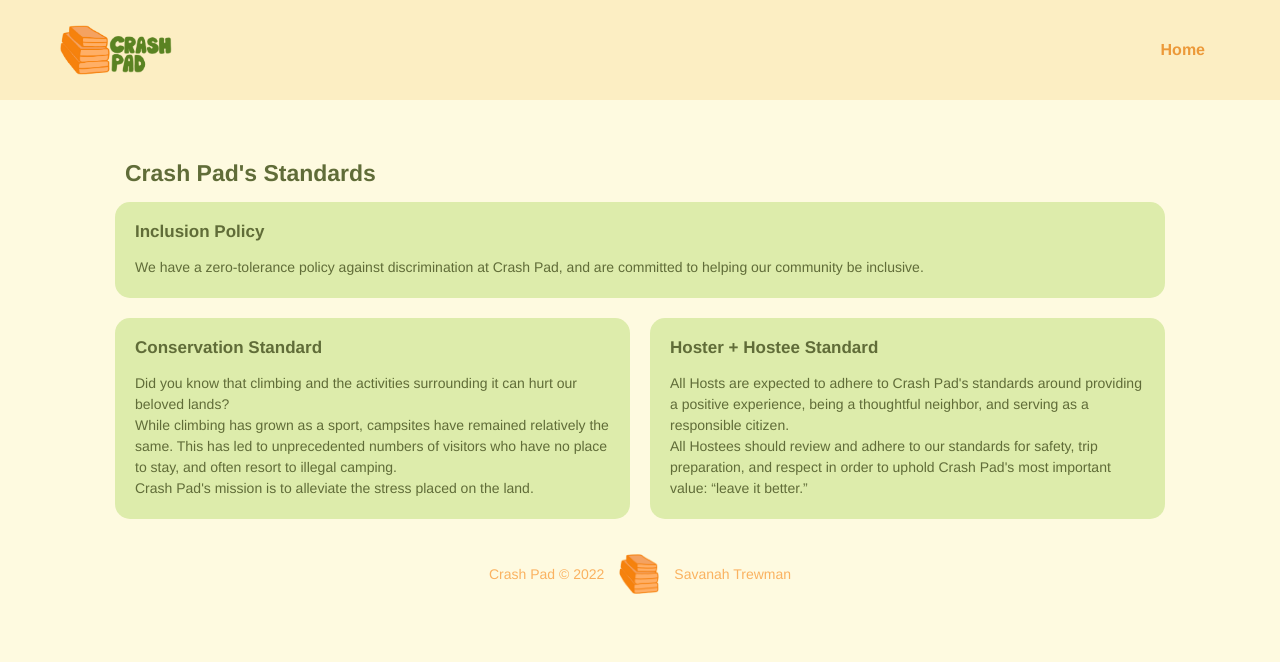
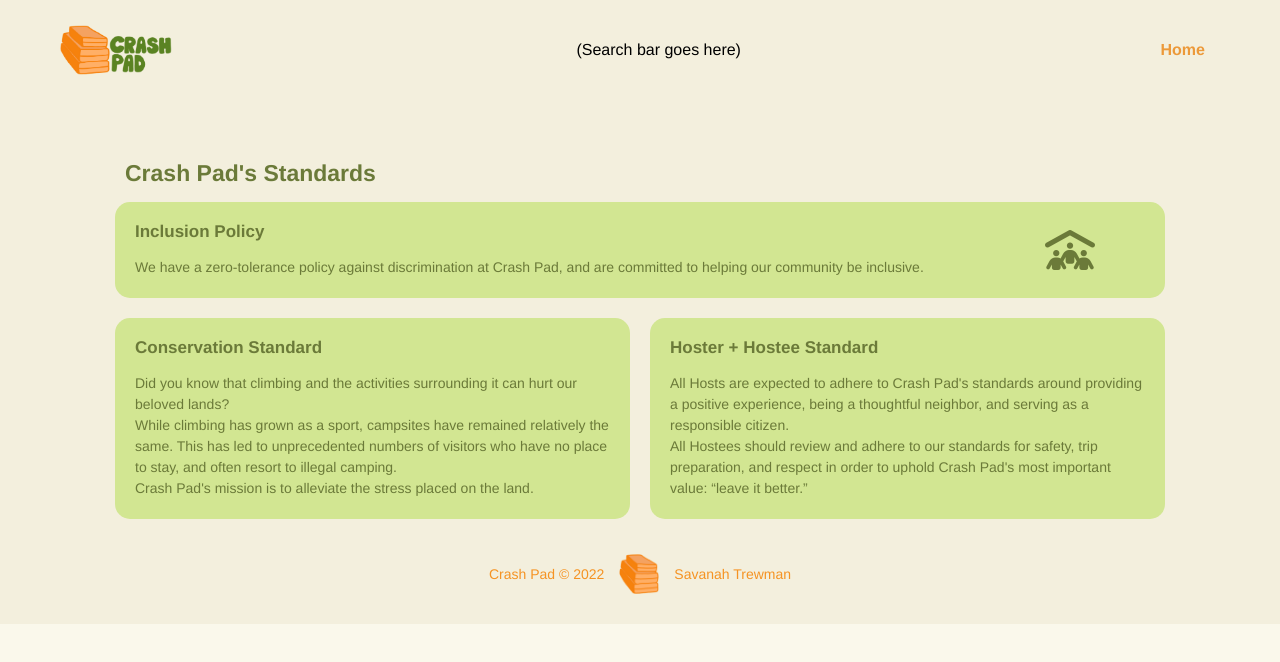
Before and after one commit to strewm/Crash-Pad, a React (Create React App) app in the folder frontend/: page / in a window 1280 px wide. Shown: the top 662 px of the page. Built offline with nearby package versions, Linux system fonts and the light colour scheme; no server answers.

Commit message:
rearranging home + fixed some odd styling bugs

```diff
--- a/frontend/src/components/Footer/Footer.css
+++ b/frontend/src/components/Footer/Footer.css
@@ -5,7 +5,8 @@
     justify-content: center;
     align-items: center;
     padding: 60px 60px 0 60px;
-    color: #606C38;
+    color: #6b7a39;
+    background-color: #f3efdd;
 }
 
 
@@ -16,23 +17,44 @@
     justify-content: center;
     align-items: flex-start;
     max-width: 1050px;
+    background-color: transparent;
 }
 
 .footer-header {
     padding-left: 10px;
     font-size: 23px;
     font-weight: bold;
+    background-color: transparent;
+}
+
+.footer-tiles {
+    background-color: transparent;
 }
 
 #footer-tile-one {
+    display: flex;
+    justify-content: space-between;
+    align-items: center;
     margin-top: 15px;
     padding: 20px;
     border-radius: 15px;
-    background-color: #ddecab;
+    background-color: #d2e692;
+}
+
+#footer-tile-one span {
+    background-color: transparent;
+}
+
+#footer-tile-one i {
+    padding: 0 50px 0 15px;
+    font-size: 40px;
+    text-align: center;
+    background-color: transparent;
 }
 
 #footer-tile-two {
     display: flex;
+    background-color: transparent;
 }
 
 #footer-tile-two-1, #footer-tile-two-2 {
@@ -40,19 +62,19 @@
     margin: 20px 0;
     padding: 20px;
     border-radius: 15px;
-    background-color: #ddecab;
+    background-color: #d2e692;
 }
 
-#footer-tile-one > div,
+#footer-tile-one div,
 #footer-tile-two-1 > div,
 #footer-tile-two-2 > div {
-    background-color: transparent;
     padding-bottom: 15px;
     font-size: 17px;
     font-weight: bold;
+    background-color: transparent;
 }
 
-#footer-tile-one > p,
+#footer-tile-one p,
 #footer-tile-two-1 > p,
 #footer-tile-two-2 > p {
     background-color: transparent;
@@ -76,11 +98,12 @@
     justify-content: center;
     align-items: center;
     padding: 15px 50px 30px 50px;
+    background-color: transparent;
 }
 
 .footer-container-about > a {
     text-decoration: none;
-    color: #fab260;
+    color: #f59323;
     font-size: 14px;
 }
 
@@ -92,13 +115,15 @@
 
 #footer-container-about-1 {
     padding-right: 15px;
+    background-color: transparent;
 }
 
 #footer-container-about-2 {
     padding-left: 15px;
+    background-color: transparent;
 }
 
 #footer-container-about-1:hover,
 #footer-container-about-2:hover {
-    color: #e79940;
+    color: #e67b18;
 }
--- a/frontend/src/components/Footer/index.js
+++ b/frontend/src/components/Footer/index.js
@@ -9,10 +9,13 @@ function Footer() {
                 <div className='footer-header'>Crash Pad's Standards</div>
                 <div className='footer-tiles'>
                     <div id='footer-tile-one'>
-                        <div>Inclusion Policy</div>
-                        <p>We have a zero-tolerance policy against discrimination at Crash Pad,
-                            and are committed to helping our community be inclusive.
-                        </p>
+                        <span>
+                            <div>Inclusion Policy</div>
+                            <p>We have a zero-tolerance policy against discrimination at Crash Pad,
+                                and are committed to helping our community be inclusive.
+                            </p>
+                        </span>
+                        <i class="fa-solid fa-people-roof"></i>
                     </div>
                     <div id='footer-tile-two'>
                         <div id='footer-tile-two-1'>
--- a/frontend/src/components/HomePage/index.js
+++ b/frontend/src/components/HomePage/index.js
@@ -1,25 +1,25 @@
 import React from 'react';
 import ListingViewer from '../ListingViewer';
-import ListingCreateFormModal from '../ListingCreateFormModal';
+// import ListingCreateFormModal from '../ListingCreateFormModal';
 import './Home.css';
 
 function HomePage() {
 
     return (
         <div className='home-container'>
-            <div className='main-header'>
+            {/* <div className='main-header'>
                 <div id='main-header-title'>Find your basecamp.</div>
                 <div id='main-header-text'>Discover spots to stay by your favorite crags.<br></br>Alpine starts supported by climbers, for climbers.</div>
-            </div>
+            </div> */}
             {/* <div className='main-container'>
                 <div id='main-splash-image-header'>Where to?</div>
                 <div className='map'>
                     Hi this is where the maps API will be!
                 </div>
             </div> */}
-            <div className='sub-create-listing-container'>
+            {/* <div className='sub-create-listing-container'>
                 <ListingCreateFormModal />
-            </div>
+            </div> */}
             <ListingViewer />
         </div>
     );
--- a/frontend/src/components/ListingCreateFormModal/ListingCreateForm.css
+++ b/frontend/src/components/ListingCreateFormModal/ListingCreateForm.css
@@ -7,7 +7,7 @@
     padding: 0px 60px 0 60px;
 }
 
-#home-create-listing-button {
+/* #home-create-listing-button {
     border: none;
     border-radius: 25px;
     margin-top: 5px;
@@ -23,7 +23,7 @@
 #home-create-listing-button:hover {
     cursor: pointer;
     background-color: #e7a252;
-}
+} */
 
 
 /* ------------------- Create listings form ------------------- */
--- a/frontend/src/components/ListingViewer/ListingViewer.css
+++ b/frontend/src/components/ListingViewer/ListingViewer.css
@@ -4,34 +4,105 @@
     flex-direction: column;
     justify-content: center;
     align-items: center;
-    padding: 20px 60px 0 60px;
+    padding: 20px 60px 45px 60px;
 }
 
 .listings-header {
     display: flex;
-    justify-content: center;
+    justify-content: flex-start;
     align-items: center;
+    /* padding: 15px; */
+    /* padding: 25px 60px; */
+    /* background-color: #fceec3; */
+
+    width: 100%;
+    /* max-width: 1020px; */
+
+    border-bottom: 2px solid #e7e5dd;
+}
+
+
+
+
+
+
+/* ------------------- Listings header content ------------------- */
+.listings-header * {
+    color: #6e7e3c;
+    background-color: transparent;
+}
+#option-1, #option-2 {
+    display: flex;
+
+    border: 1px solid;
+}
+
+#home-create-listing-button {
+    /* border: none;
+    border-radius: 25px;
+    margin-top: 5px;
+    padding: 15px;
     width: 100%;
     max-width: 850px;
-    margin-bottom: 20px;
-    padding: 15px 0px;
-    border-radius: 35px;
     font-size: 15px;
     font-weight: bold;
-    background-color: #6e7e3c;
-    color: #fefae0;
+    background-color: #f8af5b;
+    color: #fefae0; */
 }
 
-/* ------------------- All Listings Container ------------------- */
+#home-create-listing-button:hover {
+    cursor: pointer;
+    background-color: #e7a252;
+}
+
+
+
+
+
+/* ------------------- Listing Container ------------------- */
 .listing-container-container {
-    max-width: 850px;
+    /* max-width: 850px; */
+    /* max-width: auto;
+    display: flex;
+    flex-wrap: wrap;
+    justify-content: flex-start;
+    align-items: center; */
+
+    width: 100%;
+    /* max-width: 1050px; */
+
+    display: grid;
+    grid-template-columns: 1fr 1fr;
+    /* column-gap: 2vw;
+    row-gap: 2vw; */
+
+    grid-gap: 2vw;
+}
+
+.row-border{
+    border-top: 2px solid #f7e09d;
+    grid-column: 1 / 3;
 }
 
 .listing-container {
-    margin-bottom: 15px;
-    padding: 30px;
-    border-radius: 15px;
-    border: 3px solid #faca94;
+    padding: 0;
+
+    /* width: calc(100% - 2vw); */
+    /* height: calc(100% - 2vw); */
+
+    /* width: 100%; */
+    /* height: 0; */
+    /* padding-bottom: 100%; */
+        /* padding % is calculated with respect to the containing block */
+    /* cursor: pointer; */
+}
+
+.listing-container a {
+    display: flex;
+    flex-direction: column;
+    justify-content: space-between;
+    height: 100%;
+    width: 100%;
 }
 
 div.listing-name a {
@@ -67,7 +138,7 @@ div.listing-name a {
 }
 
 .listing-coordinates {
-    margin-bottom: 7px;
+    margin-bottom: 2vw;
     font-size: 11px;
     color: #BC6C25;
 
--- a/frontend/src/components/ListingViewer/index.js
+++ b/frontend/src/components/ListingViewer/index.js
@@ -3,6 +3,7 @@ import { useDispatch, useSelector } from 'react-redux';
 import { Link } from 'react-router-dom';
 
 import { getListings } from '../../store/listing';
+import ListingCreateFormModal from '../ListingCreateFormModal';
 import './ListingViewer.css';
 
 
@@ -24,15 +25,28 @@ const ListingViewer = () => {
     }
 
 
+    // Set up conditionals for buttons that would toggle between filtered options
+        // Default = all listings
+        // Location
+        // Amenities
+
+
     return (
         <main className='all-listings-container'>
             <div className='listings-header'>
-                L I S T I N G S
+                <div id='option-1'>
+                    <i class="fa-solid fa-campground"></i>
+                    <div>&nbsp; Campsites</div>
+                </div>
+                <div id='option-2'>
+                    <ListingCreateFormModal />
+                </div>
             </div>
             <div className='listing-container-container'>
                 {listingsArrReverse?.map((listing) => {
                     return <div key={listing.id} className='listing-container'>
                         <Link to={`/listings/${listing?.id}`} style={{textDecoration:'none'}}>
+                            <div>
                                 <div className='listing-name'>
                                     {listing.name}
                                     {(listing?.userId === sessionUser.id) &&
@@ -53,9 +67,11 @@ const ListingViewer = () => {
                                     {listing.lat},{' '}
                                     {listing.long}
                                 </div>
-                            <div className='listing-description'>
+                                {/* <div className='listing-description'>
                                     {listing.description}
+                                </div> */}
                             </div>
+                            <div class="row-border"></div>
                         </Link>
                     </div>
                 })}
--- a/frontend/src/components/Navigation/Navigation.css
+++ b/frontend/src/components/Navigation/Navigation.css
@@ -4,10 +4,13 @@
     /* position: sticky; */
     display: flex;
     justify-content: space-between;
+    align-items: center;
     top: 0;
     margin: 0;
     padding: 25px 60px;
-    background-color: #fceec3;
+    background-color: #f3efdd;
+
+    /* border-bottom: 2px solid #e7e5dd; */
 }
 
 .logo {
@@ -19,6 +22,10 @@
 #logo-image {
     height: 50px;
     width: auto;
+    background-color: transparent;
+}
+
+#search-bar {
     background-color: transparent;
 }
 
--- a/frontend/src/components/Navigation/index.js
+++ b/frontend/src/components/Navigation/index.js
@@ -24,17 +24,16 @@ function Navigation({ isLoaded }) {
 
 
     return (
-        <>
-            <ul className='navlink-container'>
-                <a href="/" className='logo'>
-                    <img src="/images/logo-1.png" id='logo-image'/>
-                </a>
-                <li id='navlink-home'>
-                    <NavLink exact to="/">Home</NavLink>
-                    {isLoaded && sessionLinks}
-                </li>
-            </ul>
-        </>
+        <div className='navlink-container'>
+            <a href="/" className='logo'>
+                <img src="/images/logo-1.png" id='logo-image'/>
+            </a>
+            <div id='search-bar'>(Search bar goes here)</div>
+            <div id='navlink-home'>
+                <NavLink exact to="/">Home</NavLink>
+                {isLoaded && sessionLinks}
+            </div>
+        </div>
     );
 };
 
--- a/frontend/src/index.css
+++ b/frontend/src/index.css
@@ -10,6 +10,6 @@ body {
 }
 
 * {
-    background-color: #fefae0;
+    background-color: #faf8eb;
     font-family: Calibre, Helvetica, Arial, sans-serif;
 }
```
Lines whose indentation alone changed are shown as unchanged.
